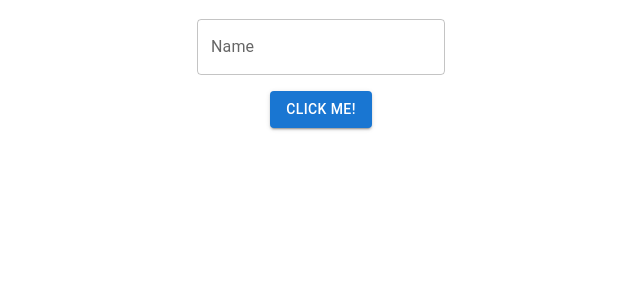
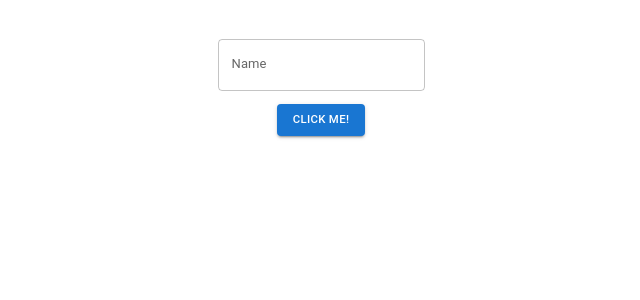
Before and after one commit to fern1991p/quote-generator-private, a React (Create React App) app in the folder quote-test/client/: page / in a window 1280 px wide. Shown: the top 300 px of the page, without its empty margins (319-959 px from the left). Built offline with nearby package versions, Linux system fonts and the light colour scheme.

Commit message:
design to be imrpoved

```diff
--- a/quote-test/client/src/App.css
+++ b/quote-test/client/src/App.css
@@ -3,8 +3,15 @@
   display: flex;
   align-items: center;
   justify-content: center;
-  margin: 1.2em;
+  margin: 3em;
+}
 
+.textQuote {
+  text-align: left;
+}
+* {
+  font-family: monospace;
+  font-size:medium;
 }
 
 .App-logo {
--- a/quote-test/client/src/components/Home.js
+++ b/quote-test/client/src/components/Home.js
@@ -51,7 +51,7 @@ import TextField from '@mui/material/TextField';
      return (
          <div>
          <div> {myForm()} </div>
-         <div> <h4> Dear {quote.quotes[0].author}, <p> {quote.quotes[0].text} </p><p> Regards, </p> Anonymous </h4>
+         <div className="textQuote"> <h6> Dear {quote.quotes[0].author}, <p> {quote.quotes[0].text} </p><p> Regards, </p> Anonymous </h6>
          </div>
 
         </div>
```
